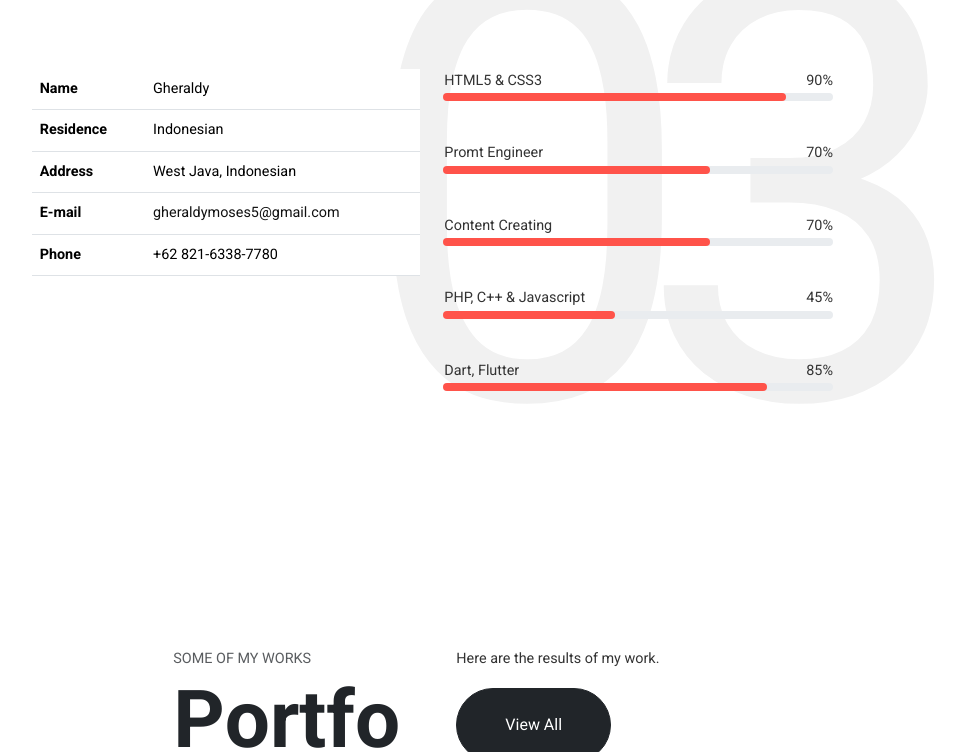
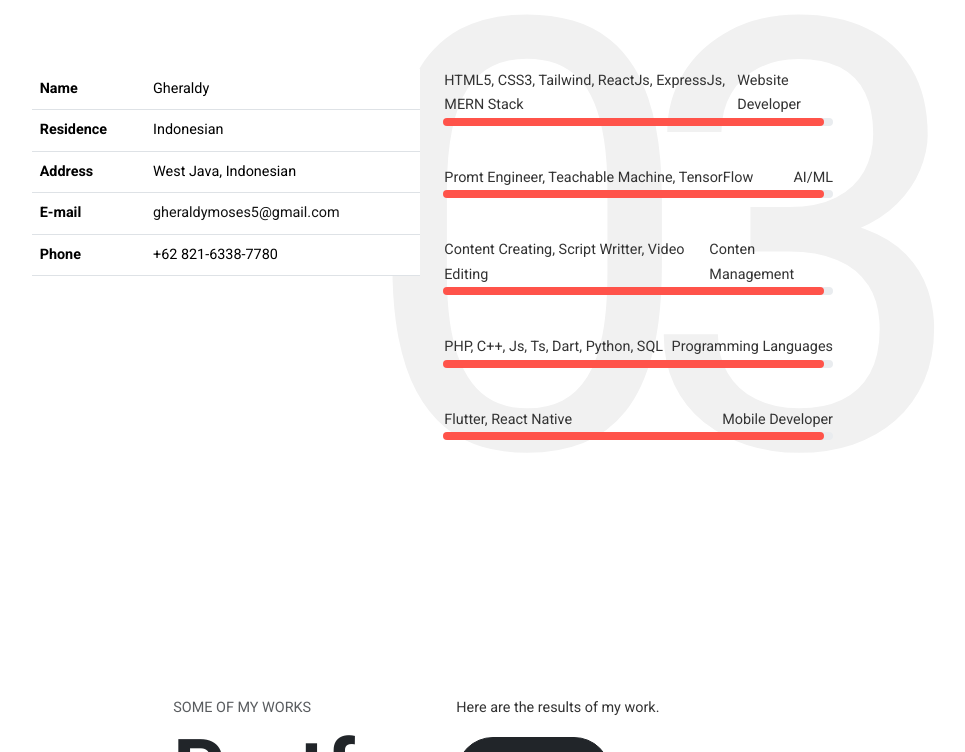
Before and after one commit to Fir3fliesss/Gheraldy-Moses-Tarigan-Portfolio, a plain HTML site: page index.html in a window 1280 px wide. Shown: the part 2729-3481 px from the top of the page, without its empty margins (311-1276 px from the left). Drawn offline with nearby package versions, Linux system fonts and the light colour scheme.

Commit message:
updating skills

```diff
--- a/index.html
+++ b/index.html
@@ -280,8 +280,8 @@
                   <ul class="skill-chart-list list-unstyled">
                     <li>
                       <div class="chart-header d-flex justify-content-between">
-                        <span class="skill-title">HTML5 & CSS3</span>
-                        <span class="percentage">90%</span>
+                        <span class="skill-title">HTML5, CSS3, Tailwind, ReactJs, ExpressJs, MERN Stack</span>
+                        <span class="percentage">Website Developer</span>
                       </div>
                       <div class="chart-border">
                         <div class="chart-percentage ninety-percent"></div>
@@ -289,8 +289,8 @@
                     </li>
                     <li>
                       <div class="chart-header d-flex justify-content-between">
-                        <span class="skill-title">Promt Engineer</span>
-                        <span class="percentage">70%</span>
+                        <span class="skill-title">Promt Engineer, Teachable Machine, TensorFlow</span>
+                        <span class="percentage">AI/ML</span>
                       </div>
                       <div class="chart-border">
                         <div class="chart-percentage seventy-percent"></div>
@@ -298,8 +298,8 @@
                     </li>
                     <li>
                       <div class="chart-header d-flex justify-content-between">
-                        <span class="skill-title">Content Creating</span>
-                        <span class="percentage">70%</span>
+                        <span class="skill-title">Content Creating, Script Writter, Video Editing</span>
+                        <span class="percentage">Conten Management</span>
                       </div>
                       <div class="chart-border">
                         <div class="chart-percentage seventy-percent"></div>
@@ -307,8 +307,8 @@
                     </li>
                     <li>
                       <div class="chart-header d-flex justify-content-between">
-                        <span class="skill-title">PHP, C++ & Javascript</span>
-                        <span class="percentage">45%</span>
+                        <span class="skill-title">PHP, C++, Js, Ts, Dart, Python, SQL</span>
+                        <span class="percentage">Programming Languages</span>
                       </div>
                       <div class="chart-border">
                         <div class="chart-percentage forty-five-percent"></div>
@@ -316,8 +316,8 @@
                     </li>
                     <li>
                       <div class="chart-header d-flex justify-content-between">
-                        <span class="skill-title">Dart, Flutter</span>
-                        <span class="percentage">85%</span>
+                        <span class="skill-title">Flutter, React Native</span>
+                        <span class="percentage">Mobile Developer</span>
                       </div>
                       <div class="chart-border">
                         <div class="chart-percentage eighty-five-percent"></div>
--- a/style.css
+++ b/style.css
@@ -373,19 +373,19 @@ header {
     left: -5px;
 }
 .skill-chart li .chart-percentage.forty-five-percent {
-    width: 45%;
+    width: 100%;
 }
 .skill-chart li .chart-percentage.seventy-percent {
-    width: 70%;
+    width: 100%;
 }
 .skill-chart li .chart-percentage.eighty-percent {
-    width: 80%;
+    width: 100%;
 }
 .skill-chart li .chart-percentage.ninety-percent {
-    width: 90%;
+    width: 100%;
 }
 .skill-chart li .chart-percentage.eighty-five-percent {
-    width: 85%;
+    width: 100%;
 }
 
 /* slide in */
```
